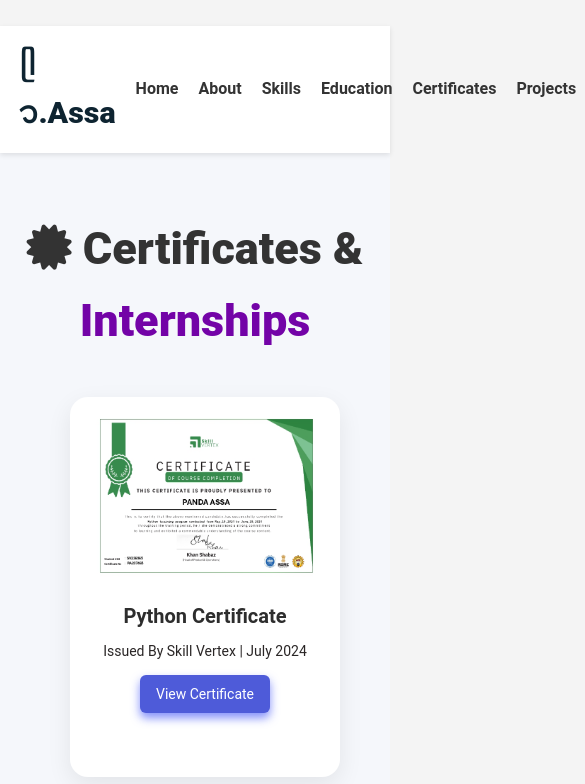
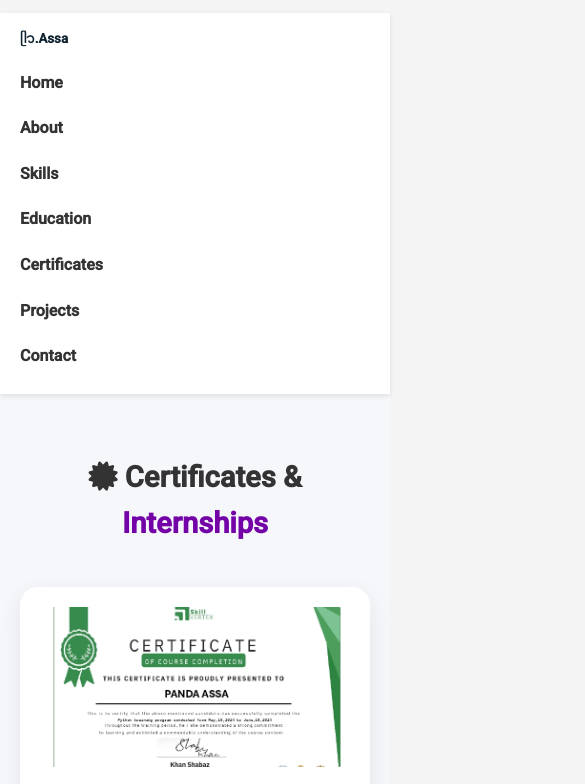
Before and after one commit to assa75/My_Portfolio, a plain HTML site: page certificates/index.html in a window 390 px wide. Shown: the top 784 px of the page, 585 px wide, since content can reach past the window. Drawn offline with nearby package versions, Linux system fonts and the light colour scheme.

Commit message:
Update styles.css

```diff
--- a/certificates/styles.css
+++ b/certificates/styles.css
@@ -1,4 +1,7 @@
-/* Basic Reset & General Styles */
+/* Import Fonts */
+@import url('https://fonts.googleapis.com/css2?family=Poppins:wght@400;600&family=Playfair+Display:wght@600&family=Roboto:wght@400;500&display=swap');
+
+/* Reset & Base Styles */
 * {
   margin: 0;
   padding: 0;
@@ -10,8 +13,14 @@
   transition: all 0.2s linear;
 }
 
+html {
+  font-size: 62.5%;
+  overflow-x: hidden;
+  scroll-behavior: smooth;
+}
+
 body {
-    font-family: 'Roboto', sans-serif; /* Recommended: Import Roboto from Google Fonts */
+  font-family: 'Roboto', sans-serif;
   line-height: 1.6;
   color: #333;
   background-color: #f4f4f4;
@@ -60,7 +69,7 @@ a:hover {
 }
 
 .highlight {
-    color: #007bff; /* Or any accent color you prefer */
+  color: #007bff;
 }
 
 .section {
@@ -74,7 +83,6 @@ a:hover {
 
 /* Header & Navigation */
 header {
-    /*background: linear-gradient(135deg, #0f2027, #203a43, #2c5364);*/
   background: #fff;
   color: #333;
   padding: 15px 0;
@@ -83,15 +91,18 @@ header {
   top: 0;
   z-index: 1000;
 }
+
 .heading {
   font-size: 3.5rem;
   color: rgb(32, 32, 32);
   font-weight: 800;
   text-align: center;
 }
+
 .heading span {
   color: rgb(115, 3, 167);
 }
+
 nav {
   display: flex;
   justify-content: space-between;
@@ -107,17 +118,20 @@ nav {
   text-decoration: none;
   color: #0e2431;
 }
-.logo:hover{
+
+.logo:hover {
   color: #fc8c05;
 }
-/*navbar*/
+
 .nav-links {
   list-style: none;
   display: flex;
 }
+
 .nav-links li {
   margin-left: 20px;
 }
+
 .nav-links a {
   color: #333;
   font-weight: bold;
@@ -125,37 +139,32 @@ nav {
   position: relative;
   font-size: 16px;
 }
+
 .nav-links a:hover {
   color: #011aff;
   border-bottom: 0.2rem solid #011aff;
   padding: 0.5rem 0;
 }
-/* navbar ends */
-/* certificates & internships section styling */
+
+/* Certificates & Internships Section */
 .certificates-section {
   padding: 60px 20px;
   background: #f5f7fb;
   text-align: center;
-  height: 700px;
 }
 
 .certificates-section .heading {
-  font-size: 45px;
+  font-size: 4.5rem;
   margin-bottom: 20px;
   color: #333;
 }
 
 .certificates-container {
-  display: flex;
-  flex-wrap: wrap;
-  gap: 30px;
-  justify-content: center;
-  margin-top: 40px;
   display: grid;
   grid-template-columns: repeat(auto-fit, minmax(300px, 1fr));
-
-  /*display: grid;
-  grid-template-columns: repeat(auto-fit, minmax(140px,1fr));*/
+  gap: 30px;
+  margin-top: 40px;
+  justify-content: center;
 }
 
 .certificate-card {
@@ -163,19 +172,15 @@ nav {
   border-radius: 18px;
   box-shadow: 0 8px 24px rgba(0, 0, 0, 0.08);
   padding: 20px;
-  width: 270px;
   height: 380px;
-  margin-left: 50px;
   transition: all 0.3s ease;
   position: relative;
   overflow: hidden;
-  gap: 50px;
 }
 
 .certificate-card:hover {
   transform: translateY(-8px);
   box-shadow: 0 8px 25px rgba(0,0,0,0.2), 0 0 15px #c442d5;
-  /*box-shadow: 0 12px 30px rgba(0, 0, 0, 0.15);*/
   border: 1px solid  #c442d5;
 }
 
@@ -203,7 +208,6 @@ nav {
   display: inline-block;
   padding: 8px 16px;
   background: #4e5bd9;
-  /*background: #2506ad;*/
   box-shadow: 0px 5px 10px rgba(48, 68, 247, 0.6);
   color: #fff;
   border-radius: 6px;
@@ -213,10 +217,10 @@ nav {
 }
 
 .certificate-card .btn-small:hover {
-  /*background: #4e5bd9;*/
   background: #1a047e;
 }
-.button{
+
+.button {
   display: inline-block;
   color: #111;
   font-size: 16px;
@@ -224,10 +228,58 @@ nav {
   text-transform: capitalize;
   border: 2px solid black;
   padding: 12px 25px;
-  transition: all .42s ease;
+  transition: all 0.42s ease;
   margin-top: 50px;
 }
-.button:hover{
+
+.button:hover {
   background-color: #000;
-  color:#fff;
+  color: #fff;
 }
+
+/* Media Queries */
+@media (max-width: 991px) {
+  html {
+    font-size: 58%;
+  }
+  nav {
+    flex-direction: column;
+    align-items: flex-start;
+  }
+  .nav-links {
+    flex-direction: column;
+    width: 100%;
+    padding-top: 10px;
+  }
+  .nav-links li {
+    margin: 10px 0;
+  }
+}
+
+@media (max-width: 768px) {
+  html {
+    font-size: 55%;
+  }
+  .certificates-section .heading {
+    font-size: 3.5rem;
+  }
+  .certificate-card {
+    height: auto;
+  }
+}
+
+@media (max-width: 480px) {
+  html {
+    font-size: 52%;
+  }
+  .logo {
+    font-size: 1.6rem;
+  }
+  .heading {
+    font-size: 2.8rem;
+  }
+  .btn, .btn-small, .button {
+    padding: 8px 12px;
+    font-size: 1.4rem;
+  }
+}
```
Lines whose indentation alone changed are shown as unchanged.
